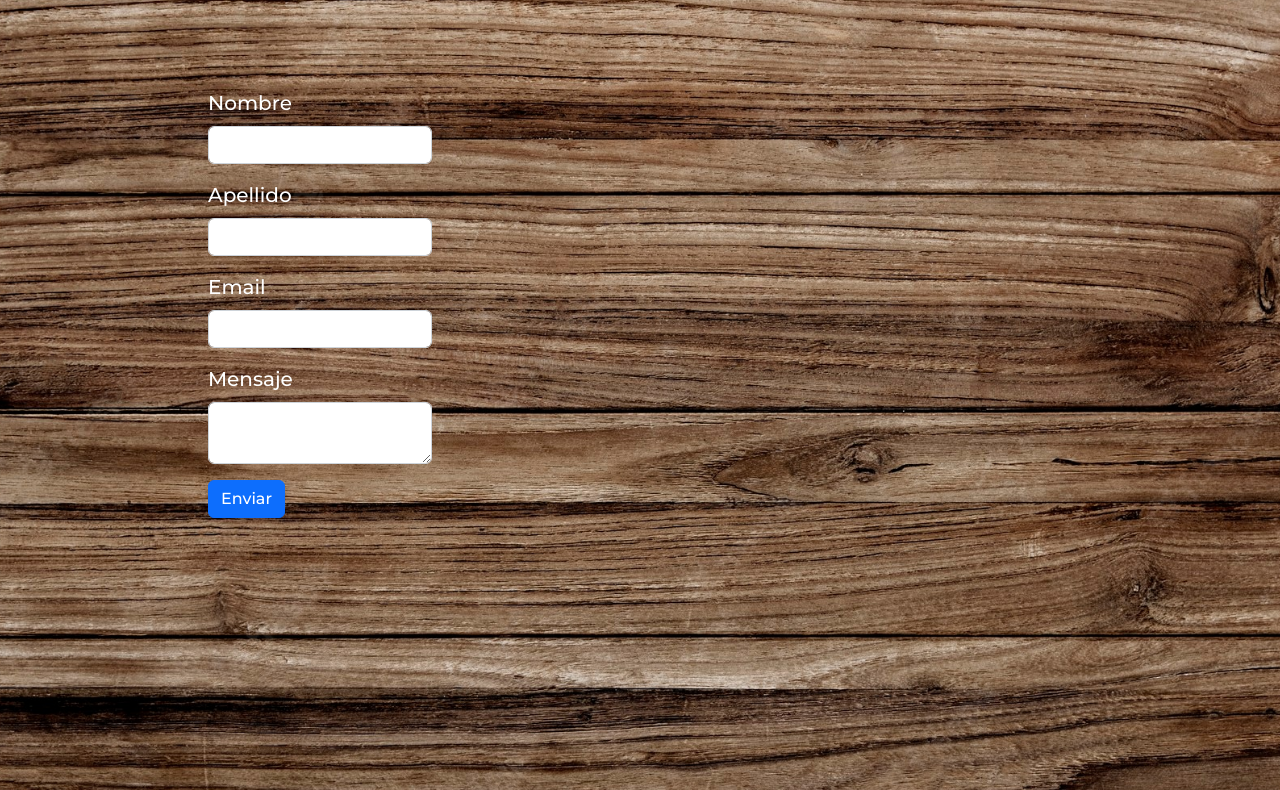
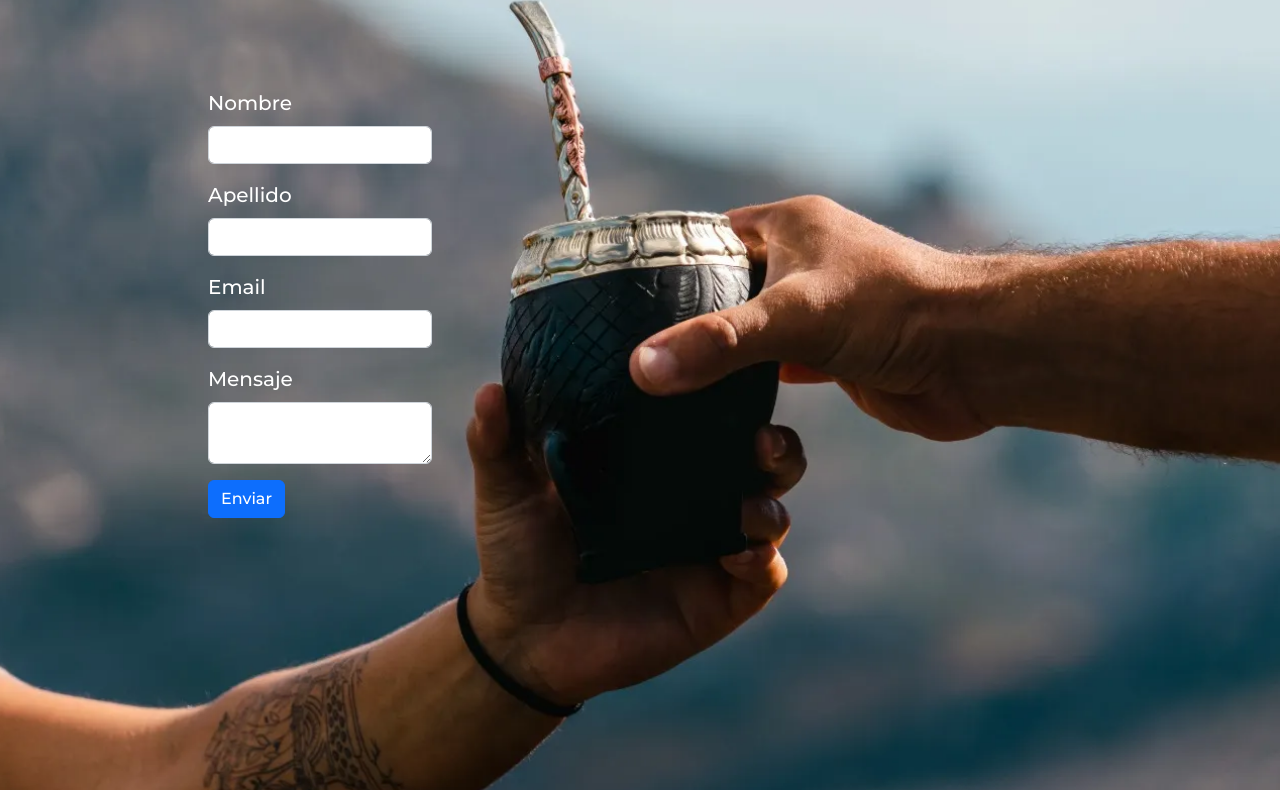
Before and after one commit to lucasDeEzcurra/PF_deEzcurra, a plain HTML site: page pages/contacto.html in a window 1280 px wide. Shown: the part 170-960 px from the top of the page. Drawn offline with nearby package versions, Linux system fonts and the light colour scheme.

Commit message:
some changes

```diff
--- a/pages/contacto.html
+++ b/pages/contacto.html
@@ -12,7 +12,7 @@
     <link rel="stylesheet" href="../css/styles.css">
 </head>
 
-<body class="bg-image-main" style="--bg-image: url(../images/texturaMadera.jpg)">
+<body class="bg-image-main" style="--bg-image: url(../images/about.webp)">
 
 
     <nav class="navbar navbar-expand-lg bg-light navbar-light">
```
